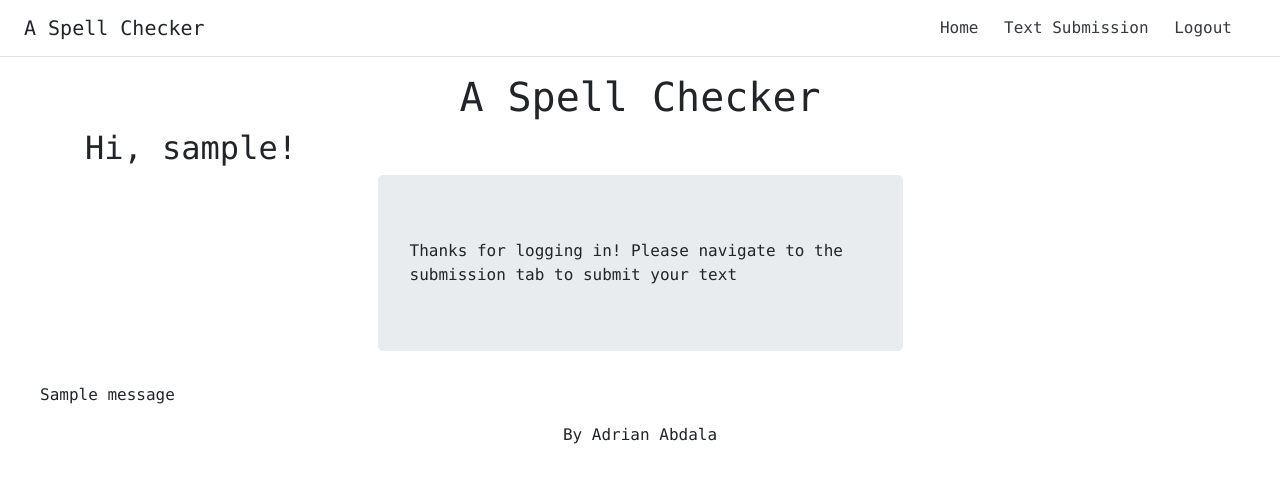
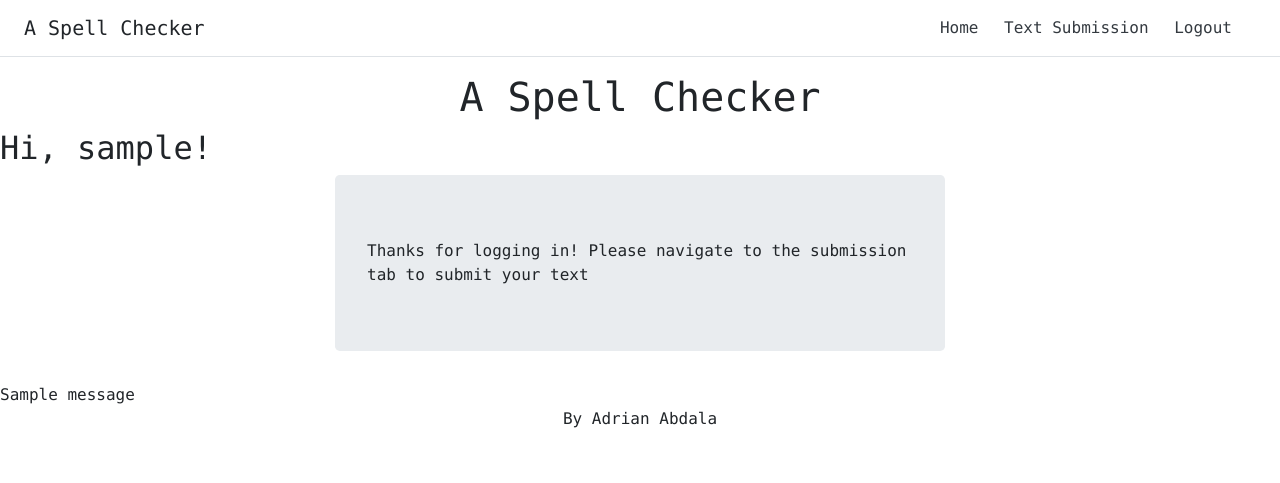
Before and after one commit to Kurlee/SpellCheckerWebapp, a Flask app: page / in a window 1280 px wide. Shown: the top 483 px of the page. Run offline with Flask 2, Linux system fonts and the light colour scheme; a user stored in the database is signed in; tables that the repository leaves empty hold one stand-in row (values such as "Sample post"); one stand-in notice (Sample message) is shown; some libraries are stand-ins or nearby versions.

Commit message:
Stripped some prettyness to see if that fixes autograder issues :

```diff
--- a/SpellCheckApp/templates/layout.html
+++ b/SpellCheckApp/templates/layout.html
@@ -20,17 +20,13 @@
             {% endif %}
         </nav>
     </div>
-    <div class="container">
-        {% block body %}{%  endblock %}
-    </div>
+    {% block body %}{%  endblock %}
 
  {% with messages = get_flashed_messages(with_categories=true) %}
    {% if messages %}
-     <ul class="flashes">
-        {% for category, message in messages %}
-         <div class="message_flash" id={{ category }}>{{ message }}</div>
-        {% endfor %}
-    </ul>
+    {% for category, message in messages %}
+     <div id={{ category }}>{{ message }}</div>
+    {% endfor %}
   {% endif %}
  {% endwith %}
 
```
